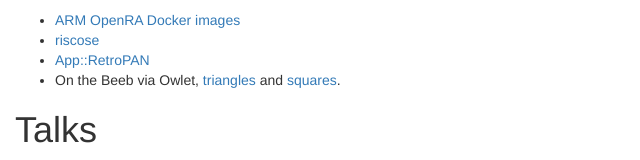
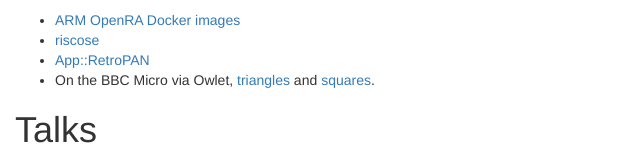
Before and after one commit to davel/davel, a plain HTML site: page index.html in a window 1280 px wide. Shown: the part 163-323 px from the top of the page, without its empty margins (0-640 px from the left). Drawn offline with nearby package versions, Linux system fonts and the light colour scheme.

Commit message:
Not called a Beeb any more?

```diff
--- a/index.html
+++ b/index.html
@@ -33,7 +33,7 @@
     <li><a href="https://github.com/users/davel/packages/container/package/openra">ARM OpenRA Docker images</a></li>
     <li><a href="https://repo.or.cz/riscose.git">riscose</a></li>
     <li><a href="https://repo.or.cz/perl-App-RetroPAN.git">App::RetroPAN</a></li>
-    <li>On the Beeb via Owlet,
+    <li>On the BBC Micro via Owlet,
       <a href="https://tinyurl.com/y4hrk7kp">triangles</a> and <a href="https://tinyurl.com/y9b2kqwk">squares</a>.
     </li>
 </ul>
```
